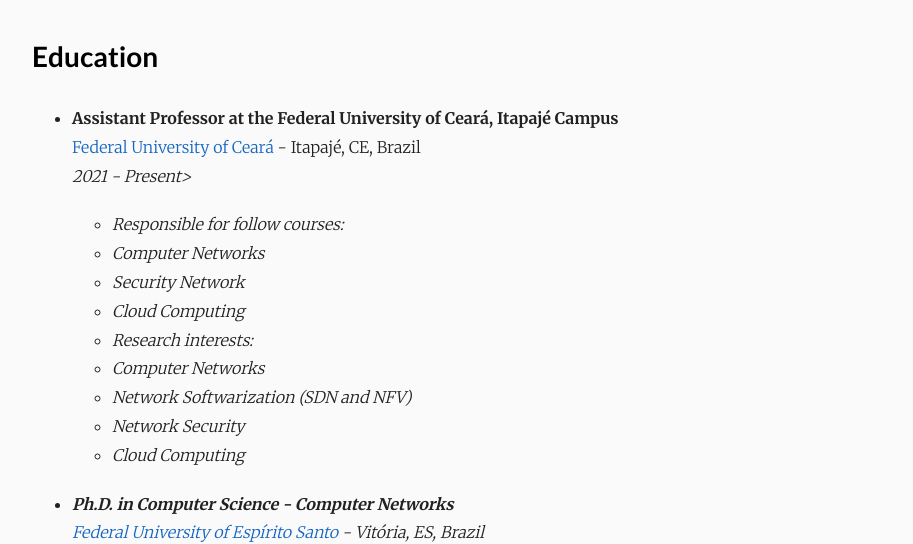
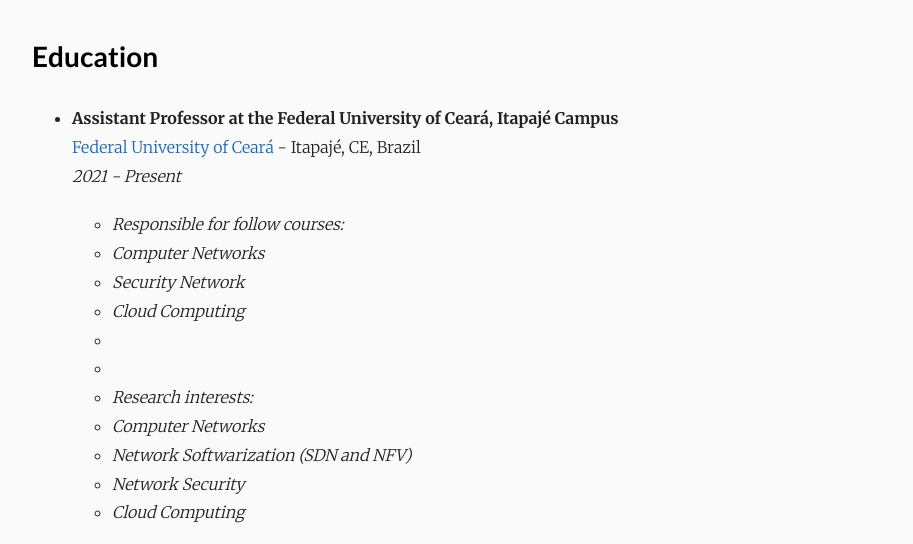
Before and after one commit to jhenriquecorrea/jhenriquecorrea.github.io, a plain HTML site: page about/index.html in a window 1280 px wide. Shown: the part 210-754 px from the top of the page, without its empty margins (178-1091 px from the left). Drawn offline with nearby package versions, Linux system fonts and the light colour scheme; some icons are missing.

Commit message:
Add files via upload

```diff
--- a/about/index.html
+++ b/about/index.html
@@ -135,7 +135,7 @@
 <ul>
 <li><p><strong>Assistant Professor at the Federal University of Ceará, Itapajé Campus</strong> <br />
 <a href="http://www.ufc.br">Federal University of Ceará</a> - Itapajé, CE, Brazil <br />
-<em>2021 - Present></p>
+<em>2021 - Present</p>
 
 <ul>
 <li>Responsible for follow courses: <br /></li>
@@ -145,6 +145,8 @@
 </ul>
 
 <ul>
+<li><br /></li>
+<li><br /></li>
 <li>Research interests: <br /></li>
 <li>Computer Networks <br /></li>
 <li>Network Softwarization (SDN and NFV) <br /></li>
```
